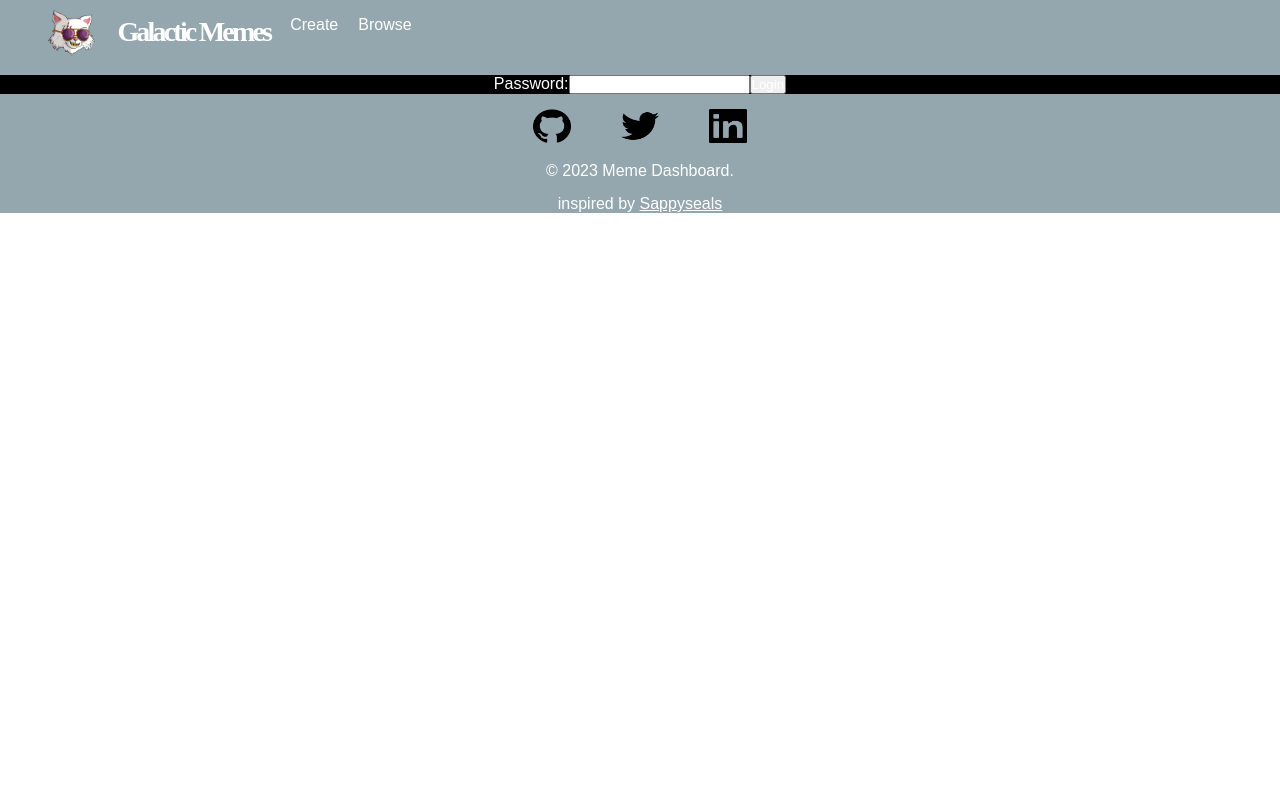
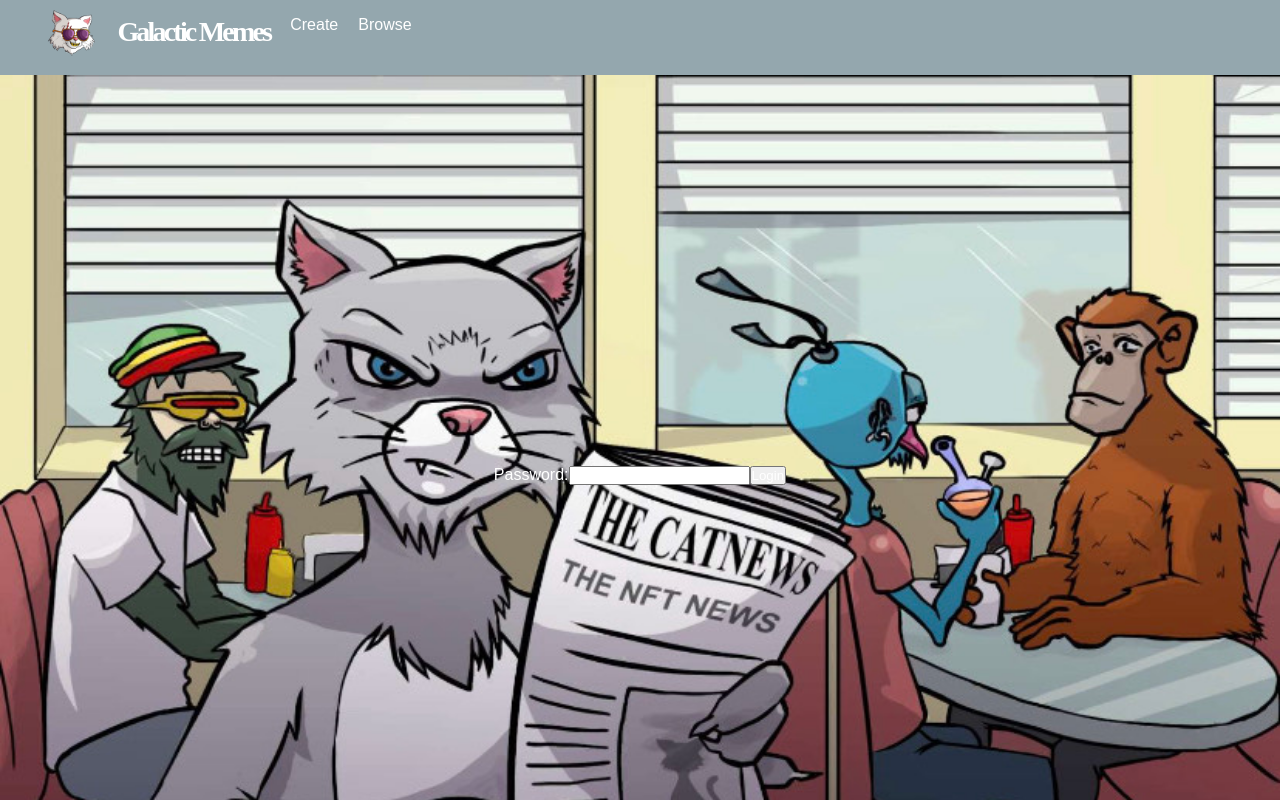
Before and after one commit to jlloyd0430/Galactic-meme-dashboard, a React (Create React App) app: page / in a window 1280 px wide. Shown: the top 800 px of the page. Built offline with nearby package versions, Linux system fonts and the light colour scheme.

Commit message:
Update App.js

```diff
--- a/src/App.js
+++ b/src/App.js
@@ -6,6 +6,7 @@ import Home from "./Home";
 import Footer from "./Footer";
 import Create from "./Create";
 import Browse from "./Browse";
+import backgroundImage from "./images/homeimg.JPG";
 
 export default function App() {
   const [password, setPassword] = useState("");
@@ -23,9 +24,9 @@ export default function App() {
   }
 
   return (
-    <div className="App">
+    <div className="App" style={{ height: "100vh" }}>
       <Navbar />
-      <div className="row">
+      <div className="row" style={{ height: "100%" }}>
         {loggedIn ? (
           <Routes>
             <Route path="/" element={<Home />} />
@@ -33,7 +34,17 @@ export default function App() {
             <Route path="/browse" element={<Browse />} />
           </Routes>
         ) : (
-          <div className="login-form">
+          <div
+            className="login-form"
+            style={{
+              backgroundImage: `url(${backgroundImage})`,
+              backgroundSize: "cover",
+              height: "100%",
+              display: "flex",
+              justifyContent: "center",
+              alignItems: "center",
+            }}
+          >
             <form onSubmit={handleSubmit}>
               <label htmlFor="password">Password:</label>
               <input
```
